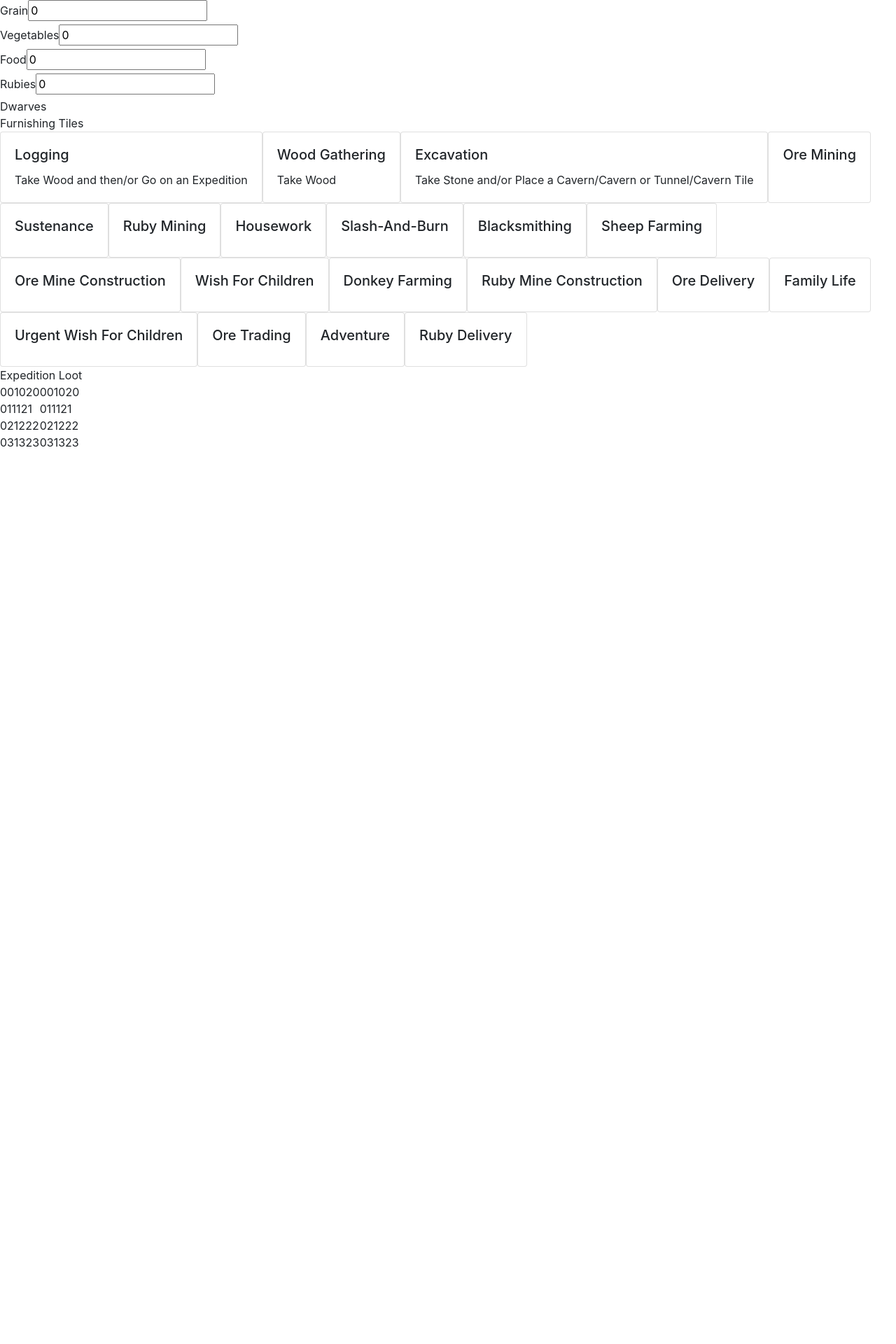
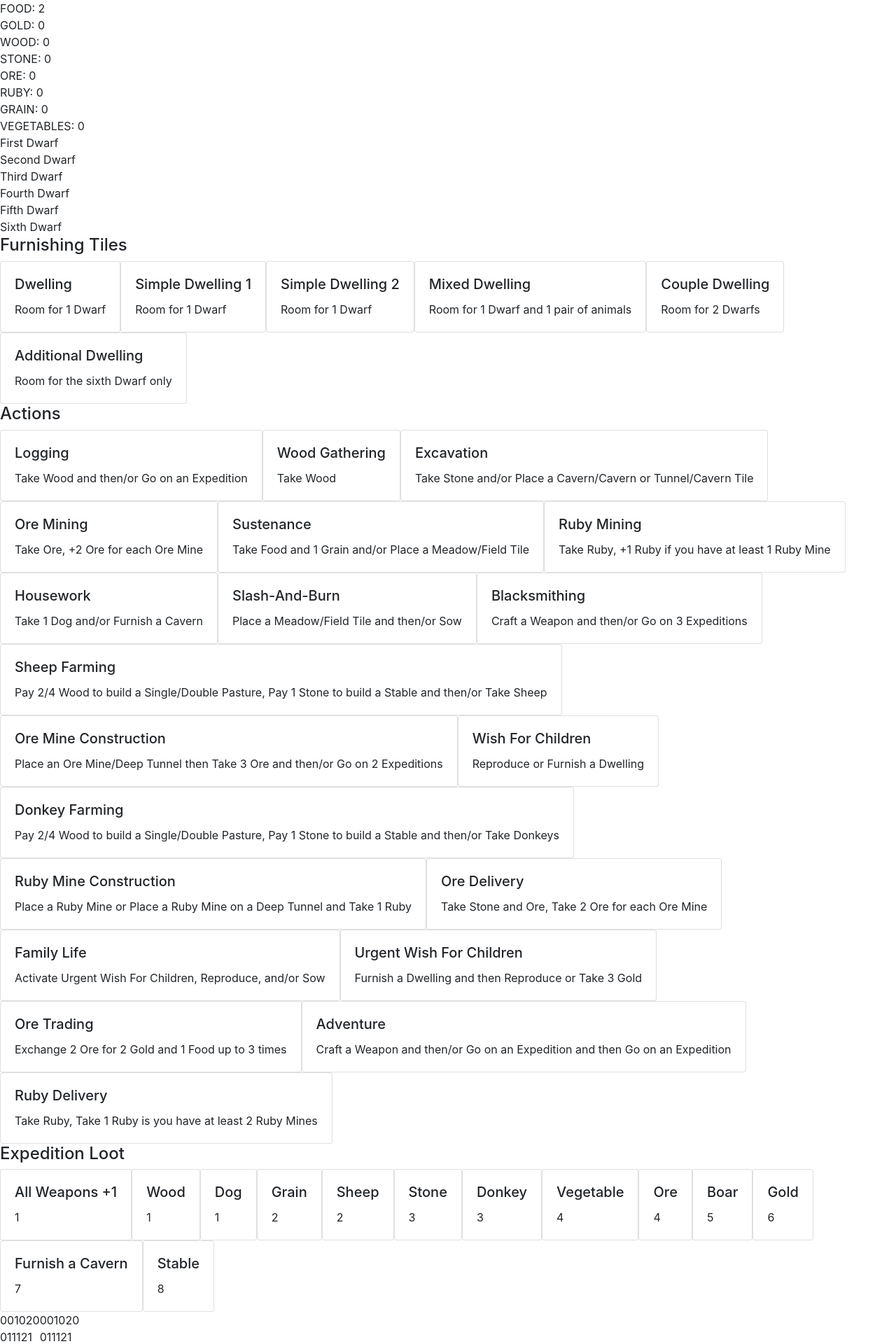
Before and after one commit to etherealmachine/caverna, a React (Create React App) app: page / in a window 1280 px wide. Shown: the top 1920 px of the page at 70% size. Before the commit the page ends 800 px from the top, so only its background shows below. Built offline with nearby package versions, Linux system fonts and the light colour scheme.

Commit message:
Drive components from entities in state class.

```diff
--- a/src/Actions.tsx
+++ b/src/Actions.tsx
@@ -2,15 +2,18 @@ import React from 'react';
 
 import Caverna from './Caverna';
 
-export default () => {
+export default (props: { game: Caverna }) => {
   return (
+    <div>
+      <h4>Actions</h4>
       <div className="d-flex flex-row flex-wrap">
-      {Object.entries(Caverna.actions).map(([name, entity]) => <div className="card">
+        {Object.entries(props.game.actions).map(([name, entity]) => <div className="card">
           <div className="card-body">
             <h5 className="card-title">{name}</h5>
             <p className="card-text">{entity.description}</p>
           </div>
         </div>)}
       </div>
+    </div>
   );
 }
--- a/src/App.tsx
+++ b/src/App.tsx
@@ -1,4 +1,4 @@
-import React from 'react';
+import React, { useState } from 'react';
 
 import PersonalSupply from './PersonalSupply';
 import Dwarves from './Dwarves';
@@ -7,15 +7,17 @@ import Actions from './Actions';
 import Expedition from './Expedition';
 import Forest from './Forest';
 import Mountain from './Mountain';
+import Caverna from './Caverna';
 
 export default () => {
+  const [game, setGame] = useState(new Caverna());
   return (
     <div>
-      <PersonalSupply />
-      <Dwarves />
-      <FurnishingTiles />
-      <Actions />
-      <Expedition />
+      <PersonalSupply game={game} />
+      <Dwarves game={game} />
+      <FurnishingTiles game={game} />
+      <Actions game={game} />
+      <Expedition game={game} />
       <div className="d-flex flex-row">
         <Forest />
         <Mountain />
--- a/src/Caverna.ts
+++ b/src/Caverna.ts
@@ -1,71 +1,285 @@
 export default class Caverna {
-  static actions = {
+
+  dwarves = {
+    'First Dwarf': {
+      weapon: 0,
+      location: 'Cavern00',
+    },
+    'Second Dwarf': {
+      weapon: 0,
+      location: 'Cavern00',
+    },
+    'Third Dwarf': {
+      weapon: 0,
+    },
+    'Fourth Dwarf': {
+      weapon: 0,
+    },
+    'Fifth Dwarf': {
+      weapon: 0,
+    },
+    'Sixth Dwarf': {
+      weapon: 0,
+    },
+  }
+
+  resources = {
+    'Personal Supply': {
+      food: 2,
+      gold: 0,
+      wood: 0,
+      stone: 0,
+      ore: 0,
+      ruby: 0,
+      grain: 0,
+      vegetables: 0,
+    },
+  }
+
+  animals = {
+    'Dog': {
+      animal: true,
+      fertile: false,
+      gold: 1,
+      food: 0,
+    },
+    'Sheep': {
+      animal: true,
+      fertile: true,
+      gold: 2,
+      food: 1,
+    },
+    'Cow': {
+      animal: true,
+      fertile: true,
+      gold: 4,
+      food: 3,
+    },
+    'Donkey': {
+      animal: true,
+      fertile: true,
+      gold: 2,
+      food: 1.5,
+    }
+  }
+
+  actions = {
     'Logging': {
       description: 'Take Wood and then/or Go on an Expedition',
+      refill: [
+        {
+          resource: 'wood',
+          initial: 3,
+          incremental: 1,
+        }
+      ],
     },
     'Wood Gathering': {
       description: 'Take Wood',
+      refill: [
+        {
+          resource: 'wood',
+          initial: 1,
+          incremental: 1,
+        }
+      ],
     },
     'Excavation': {
       description: 'Take Stone and/or Place a Cavern/Cavern or Tunnel/Cavern Tile',
+      refill: [
+        {
+          resource: 'stone',
+          initial: 1,
+          incremental: 1,
+        }
+      ],
     },
     'Ore Mining': {
-      description: '',
+      description: 'Take Ore, +2 Ore for each Ore Mine',
+      refill: [
+        {
+          resource: 'ore',
+          initial: 2,
+          incremental: 1,
+        }
+      ],
+      bonus: {
+        resource: 'ore',
+        requirements: 'Ore Mine',
+        foreach: true,
+      },
     },
     'Sustenance': {
-      description: '',
+      description: 'Take Food and 1 Grain and/or Place a Meadow/Field Tile',
+      refill: [
+        {
+          resource: 'food',
+          initial: 1,
+          incremental: 1,
+        }
+      ],
+      bonus: {
+        resource: 'grain',
+      },
     },
     'Ruby Mining': {
-      description: '',
+      description: 'Take Ruby, +1 Ruby if you have at least 1 Ruby Mine',
     },
     'Housework': {
-      description: '',
+      description: 'Take 1 Dog and/or Furnish a Cavern',
     },
     'Slash-And-Burn': {
-      description: '',
+      description: 'Place a Meadow/Field Tile and then/or Sow',
     },
     'Blacksmithing': {
-      description: '',
+      description: 'Craft a Weapon and then/or Go on 3 Expeditions',
     },
     'Sheep Farming': {
-      description: '',
+      description: 'Pay 2/4 Wood to build a Single/Double Pasture, Pay 1 Stone to build a Stable and then/or Take Sheep',
     },
     'Ore Mine Construction': {
-      description: '',
+      description: 'Place an Ore Mine/Deep Tunnel then Take 3 Ore and then/or Go on 2 Expeditions',
     },
     'Wish For Children': {
-      description: '',
+      description: 'Reproduce or Furnish a Dwelling',
     },
     'Donkey Farming': {
-      description: '',
+      description: 'Pay 2/4 Wood to build a Single/Double Pasture, Pay 1 Stone to build a Stable and then/or Take Donkeys',
     },
     'Ruby Mine Construction': {
-      description: '',
+      description: 'Place a Ruby Mine or Place a Ruby Mine on a Deep Tunnel and Take 1 Ruby',
     },
     'Ore Delivery': {
-      description: '',
+      description: 'Take Stone and Ore, Take 2 Ore for each Ore Mine',
     },
     'Family Life': {
-      description: '',
+      description: 'Activate Urgent Wish For Children, Reproduce, and/or Sow',
     },
     'Urgent Wish For Children': {
-      description: '',
+      description: 'Furnish a Dwelling and then Reproduce or Take 3 Gold',
     },
     'Ore Trading': {
-      description: '',
+      description: 'Exchange 2 Ore for 2 Gold and 1 Food up to 3 times',
     },
     'Adventure': {
-      description: '',
+      description: 'Craft a Weapon and then/or Go on an Expedition and then Go on an Expedition',
     },
     'Ruby Delivery': {
-      description: '',
+      description: 'Take Ruby, Take 1 Ruby is you have at least 2 Ruby Mines',
     },
   }
 
-  static furnishing_tiles = {
-    '': {
-
-    }
+  furnishing_tiles = {
+    'Dwelling': {
+      description: 'Room for 1 Dwarf',
+      cost: {
+        wood: 4,
+        stone: 3,
+      },
+      points: 3,
+      dwarf_space: 1,
+    },
+    'Simple Dwelling 1': {
+      description: 'Room for 1 Dwarf',
+      cost: {
+        wood: 4,
+        stone: 2,
+      },
+      points: 0,
+      dwarf_space: 1,
+    },
+    'Simple Dwelling 2': {
+      description: 'Room for 1 Dwarf',
+      cost: {
+        wood: 3,
+        stone: 3,
+      },
+      points: 0,
+      dwarf_space: 1,
+    },
+    'Mixed Dwelling': {
+      description: 'Room for 1 Dwarf and 1 pair of animals',
+      cost: {
+        wood: 5,
+        stone: 4,
+      },
+      points: 4,
+      dwarf_space: 1,
+      animal_space: 2,
+    },
+    'Couple Dwelling': {
+      description: 'Room for 2 Dwarfs',
+      cost: {
+        wood: 8,
+        stone: 6,
+      },
+      points: 5,
+      dwarf_space: 2,
+    },
+    'Additional Dwelling': {
+      description: 'Room for the sixth Dwarf only',
+      cost: {
+        wood: 4,
+        stone: 3,
+      },
+      points: 5,
+      dwarf_space: 'Sixth Dwarf',
+    },
   }
 
+  expedition_loot = {
+    'All Weapons +1': {
+      level: 1,
+    },
+    'Wood': {
+      level: 1,
+      amount: 1,
+    },
+    'Dog': {
+      level: 1,
+      amount: 1,
+    },
+    'Grain': {
+      level: 2,
+      amount: 1,
+    },
+    'Sheep': {
+      level: 2,
+      amount: 1,
+    },
+    'Stone': {
+      level: 3,
+      amount: 1,
+    },
+    'Donkey': {
+      level: 3,
+      amount: 1,
+    },
+    'Vegetable': {
+      level: 4,
+      amount: 1,
+    },
+    'Ore': {
+      level: 4,
+      amount: 2,
+    },
+    'Boar': {
+      level: 5,
+      amount: 1,
+    },
+    'Gold': {
+      level: 6,
+      amount: 2,
+    },
+    'Furnish a Cavern': {
+      level: 7,
+    },
+    'Stable': {
+      level: 8,
+      amount: 1,
+    },
+  }
+
+  constructor() {
+  }
 }
--- a/src/Dwarves.tsx
+++ b/src/Dwarves.tsx
@@ -1,9 +1,11 @@
 import React from 'react';
 
-export default () => {
+import Caverna from './Caverna';
+
+export default (props: { game: Caverna }) => {
   return (
     <div>
-      Dwarves
+      {Object.entries(props.game.dwarves).map(([name, entity]) => <div key={name}>{name}</div>)}
     </div>
   );
 }
--- a/src/Expedition.tsx
+++ b/src/Expedition.tsx
@@ -1,9 +1,19 @@
 import React from 'react';
 
-export default () => {
+import Caverna from './Caverna';
+
+export default (props: { game: Caverna }) => {
   return (
     <div>
-      Expedition Loot
+      <h4>Expedition Loot</h4>
+      <div className="d-flex flex-row flex-wrap">
+        {Object.entries(props.game.expedition_loot).map(([name, entity]) => <div className="card">
+          <div className="card-body">
+            <h5 className="card-title">{name}</h5>
+            <p className="card-text">{entity.level}</p>
+          </div>
+        </div>)}
+      </div>
     </div>
   );
 }
--- a/src/FurnishingTiles.tsx
+++ b/src/FurnishingTiles.tsx
@@ -1,9 +1,19 @@
 import React from 'react';
 
-export default () => {
+import Caverna from './Caverna';
+
+export default (props: { game: Caverna }) => {
   return (
     <div>
-      Furnishing Tiles
+      <h4>Furnishing Tiles</h4>
+      <div className="d-flex flex-row flex-wrap">
+        {Object.entries(props.game.furnishing_tiles).map(([name, entity]) => <div key={name} className="card">
+          <div className="card-body">
+            <h5 className="card-title">{name}</h5>
+            <p className="card-text">{entity.description}</p>
+          </div>
+        </div>)}
+      </div>
     </div>
   );
 }
--- a/src/PersonalSupply.tsx
+++ b/src/PersonalSupply.tsx
@@ -1,24 +1,13 @@
 import React from 'react';
 
-export default () => {
+import Caverna from './Caverna';
+
+export default (props: { game: Caverna }) => {
   return (
     <div>
-      <div>
-        <label htmlFor="grain">Grain</label>
-        <input type="number" name="grain" value="0" />
-      </div>
-      <div>
-        <label htmlFor="vegetables">Vegetables</label>
-        <input type="number" name="vegetables" value="0" />
-      </div>
-      <div>
-        <label htmlFor="food">Food</label>
-        <input type="number" name="grain" value="0" />
-      </div>
-      <div>
-        <label htmlFor="rubies">Rubies</label>
-        <input type="number" name="rubies" value="0" />
-      </div>
+      {Object.entries(props.game.resources['Personal Supply']).map(([name, count]) => <div key={name}>
+        <span>{name.toUpperCase()}: {count}</span>
+      </div>)}
     </div>
   );
 }
```
Lines whose indentation alone changed are shown as unchanged.
